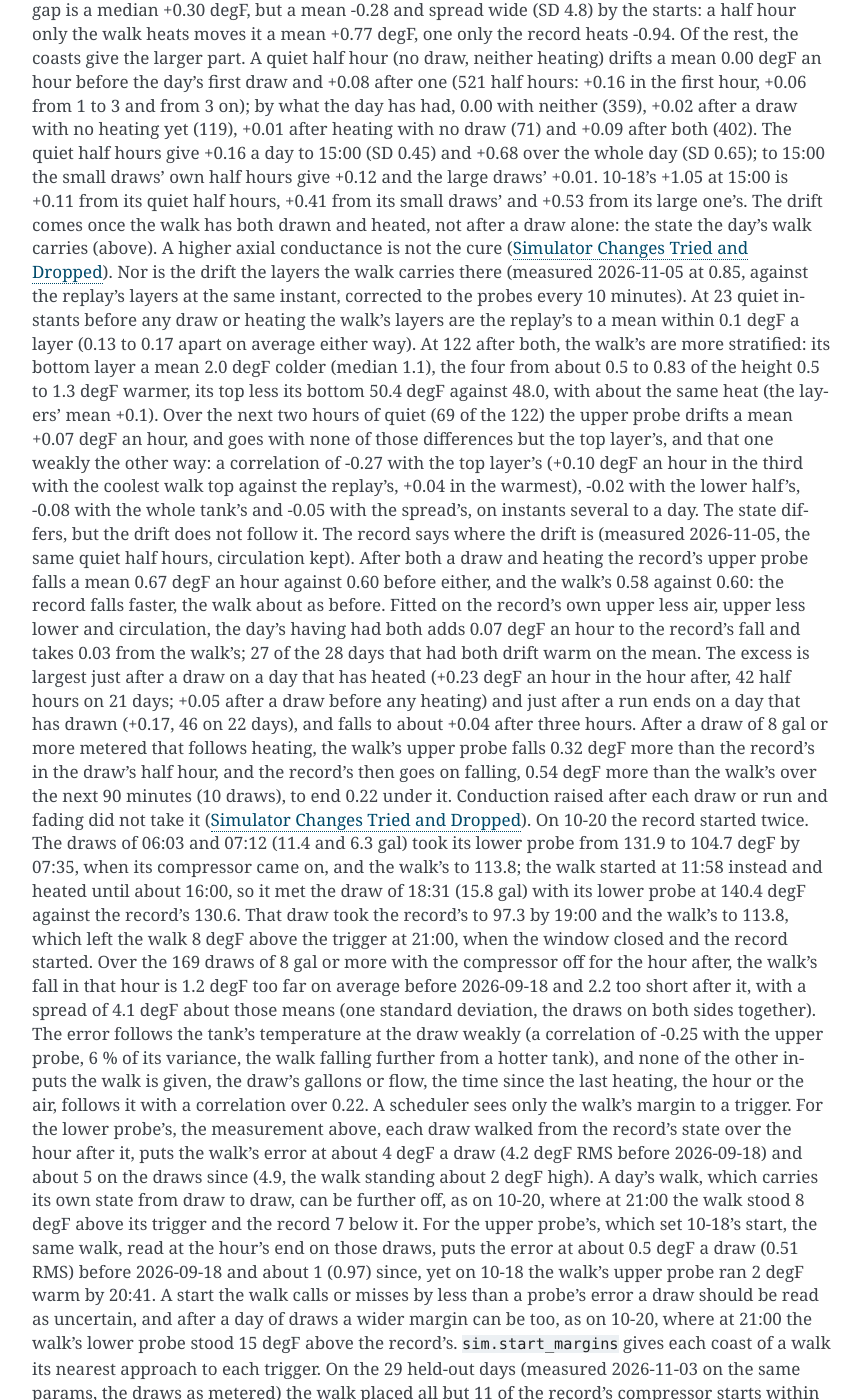
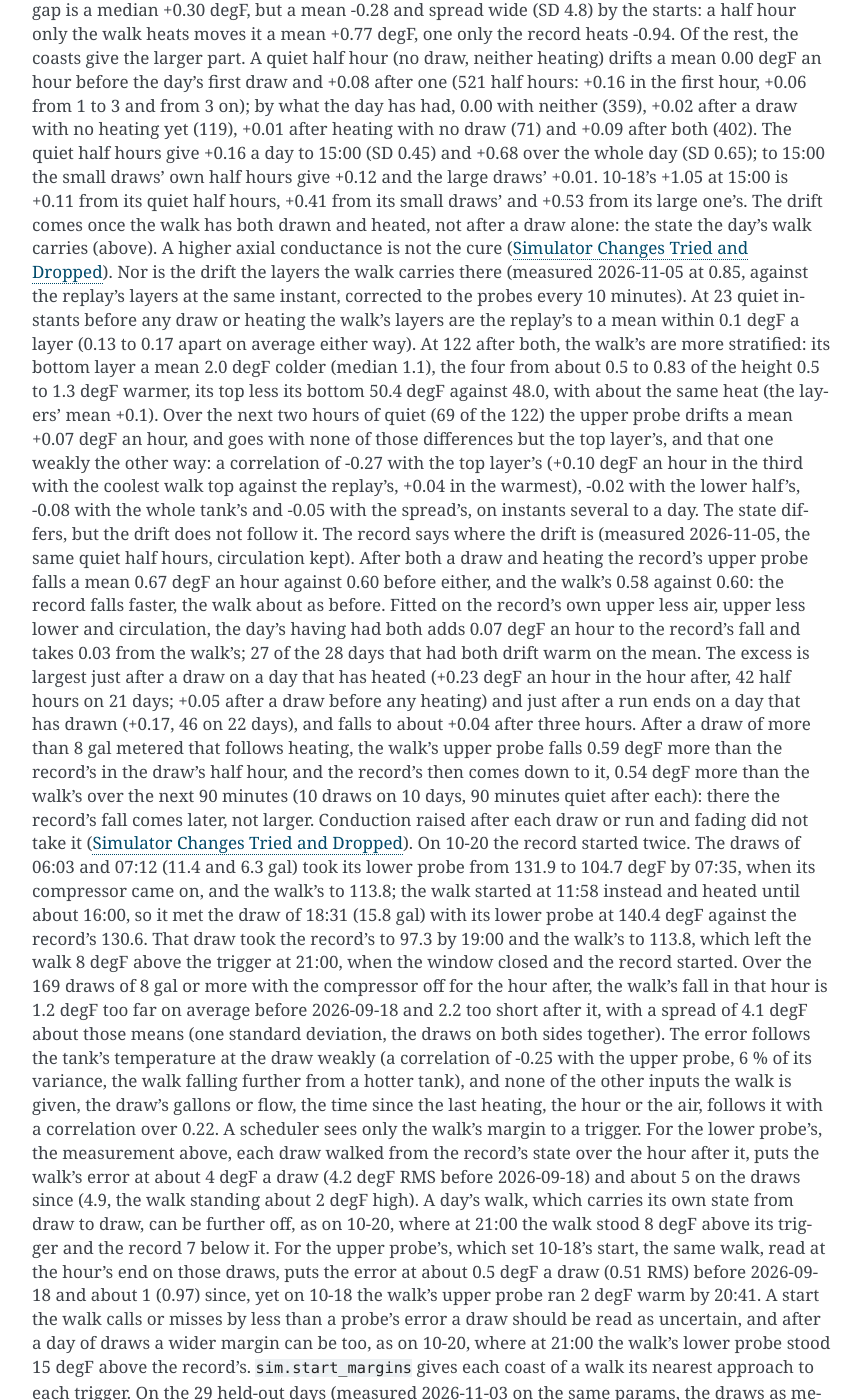
Before and after one commit to eman/nwp500-python, a Sphinx documentation site: the page built from docs/explanation/simulator.rst, in a window 1280 px wide and 1400 px high, scrolled down 14724 px. Shown: the whole window, without its empty margins (338-1199 px from the left). Built offline with Sphinx 7.4.7, drawn with Linux system fonts in a browser that asks for light colours.

Commit message:
docs(sim): the large draws' later fall on the same draws; the trial reached the replay

```diff
--- a/docs/explanation/simulator.rst
+++ b/docs/explanation/simulator.rst
@@ -877,23 +877,24 @@ both drift warm on the mean. The excess is largest just after a draw on
 a day that has heated (+0.23 degF an hour in the hour after, 42 half
 hours on 21 days; +0.05 after a draw before any heating) and just after
 a run ends on a day that has drawn (+0.17, 46 on 22 days), and falls to
-about +0.04 after three hours. After a draw of 8 gal or more metered
-that follows heating, the walk's upper probe falls 0.32 degF more than
-the record's in the draw's half hour, and the record's then goes on
-falling, 0.54 degF more than the walk's over the next 90 minutes (10
-draws), to end 0.22 under it. Conduction raised after each draw or run
-and fading did not take it (:doc:`simulator-tried`). On 10-20 the record
-started twice. The draws of 06:03 and 07:12 (11.4 and 6.3 gal) took its
-lower probe from 131.9 to 104.7 degF by 07:35, when its compressor came
-on, and the walk's to 113.8; the walk started at 11:58 instead and
-heated until about 16:00, so it met the draw of 18:31 (15.8 gal) with
-its lower probe at 140.4 degF against the record's 130.6. That draw took
-the record's to 97.3 by 19:00 and the walk's to 113.8, which left the
-walk 8 degF above the trigger at 21:00, when the window closed and the
-record started. Over the 169 draws of 8 gal or more with the compressor
-off for the hour after, the walk's fall in that hour is 1.2 degF too far
-on average before 2026-09-18 and 2.2 too short after it, with a spread
-of 4.1 degF about those means (one standard deviation, the draws on both
+about +0.04 after three hours. After a draw of more than 8 gal metered
+that follows heating, the walk's upper probe falls 0.59 degF more than
+the record's in the draw's half hour, and the record's then comes down
+to it, 0.54 degF more than the walk's over the next 90 minutes (10 draws
+on 10 days, 90 minutes quiet after each): there the record's fall comes
+later, not larger. Conduction raised after each draw or run and fading
+did not take it (:doc:`simulator-tried`). On 10-20 the record started
+twice. The draws of 06:03 and 07:12 (11.4 and 6.3 gal) took its lower
+probe from 131.9 to 104.7 degF by 07:35, when its compressor came on,
+and the walk's to 113.8; the walk started at 11:58 instead and heated
+until about 16:00, so it met the draw of 18:31 (15.8 gal) with its lower
+probe at 140.4 degF against the record's 130.6. That draw took the
+record's to 97.3 by 19:00 and the walk's to 113.8, which left the walk 8
+degF above the trigger at 21:00, when the window closed and the record
+started. Over the 169 draws of 8 gal or more with the compressor off for
+the hour after, the walk's fall in that hour is 1.2 degF too far on
+average before 2026-09-18 and 2.2 too short after it, with a spread of
+4.1 degF about those means (one standard deviation, the draws on both
 sides together). The error follows the tank's temperature at the draw
 weakly (a correlation of -0.25 with the upper probe, 6 % of its
 variance, the walk falling further from a hotter tank), and none of the
```
Also changed, not shown: docs/explanation/simulator-tried.rst (+11 -8 lines).
